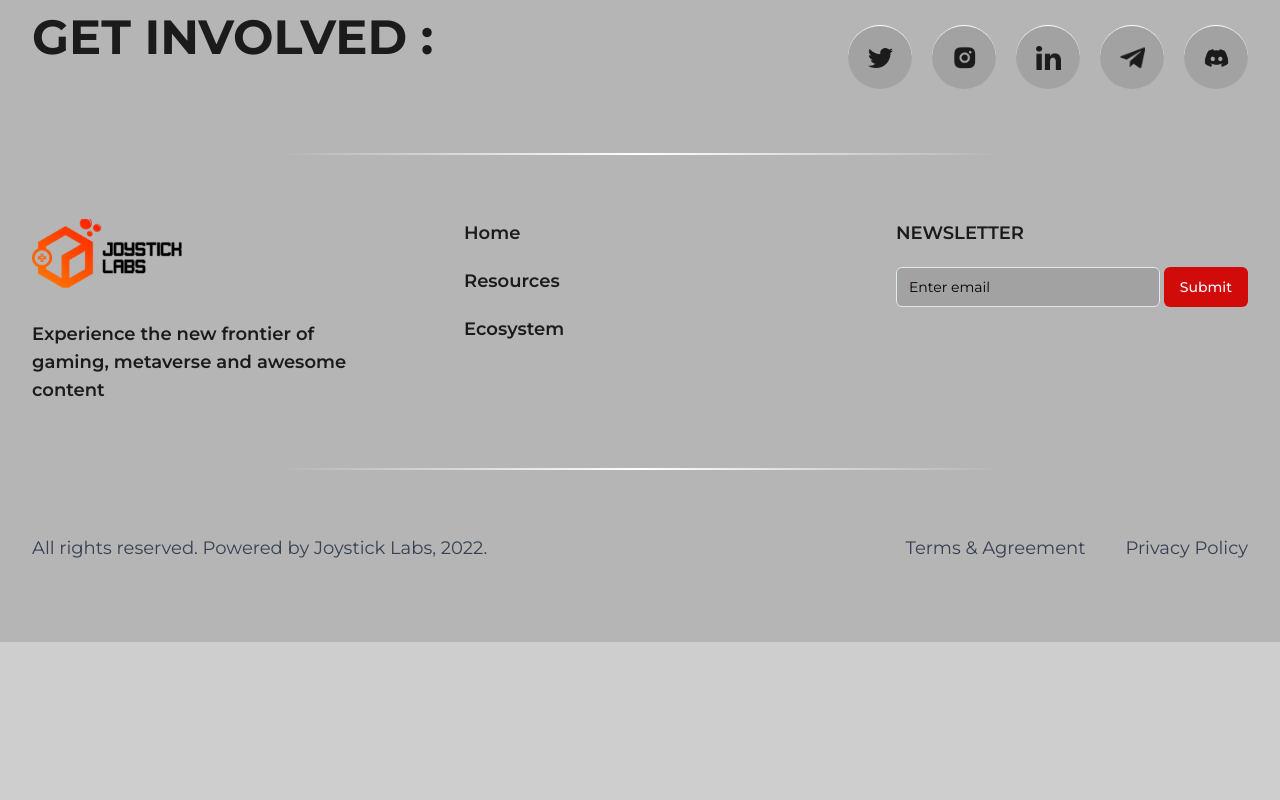
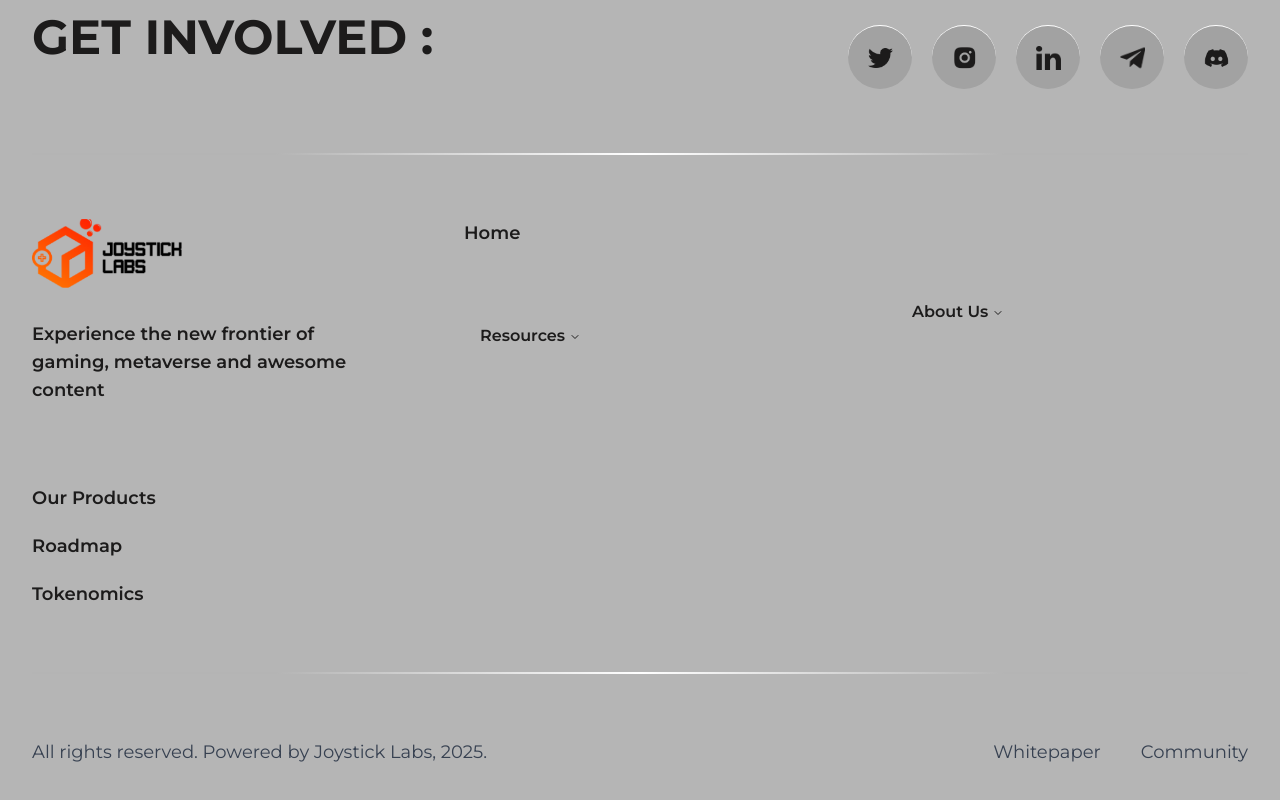
Before and after one commit to grycokreyy/joysticklabs, a Next.js app: page / in a window 1280 px wide. Shown: the part 5951-6751 px from the top of the page. Before the commit the page ends 6593 px from the top, so only its background shows below. Built offline with nearby package versions, Linux system fonts and the light colour scheme.

Commit message:
finl45454

```diff
--- a/components/footer/index.tsx
+++ b/components/footer/index.tsx
@@ -4,6 +4,14 @@ import Image from "next/image";
 import Link from "next/link";
 import { Input } from "@/components/ui/input";
 import { Button } from "@/components/ui/button";
+import {
+  NavigationMenu,
+  NavigationMenuContent,
+  NavigationMenuItem,
+  NavigationMenuLink,
+  NavigationMenuList,
+  NavigationMenuTrigger,
+} from "@/components/ui/navigation-menu";
 
 export const socials = [
   {
@@ -91,33 +99,60 @@ const Footer = () => {
           </section>
 
           <section className="v-stack space-y-5">
-            <Link href={"/"} className={"font-semibold text-lg"}>
+            <Link href={"#home"} className={"font-semibold text-lg"}>
               Home
             </Link>
-            <Link href={"/resources"} className={"font-semibold text-lg"}>
-              Resources
-            </Link>
-            <Link href={"/ecosystem"} className={"font-semibold text-lg"}>
-              Ecosystem
-            </Link>
+            <NavigationMenu>
+              <NavigationMenuList>
+                <NavigationMenuItem>
+                  <NavigationMenuTrigger className={"bg-transparent font-semibold text-md"}>
+                    Resources
+                  </NavigationMenuTrigger>
+                  <NavigationMenuContent className={"p-3 bg-gray-200"}>
+                    <ul className={"v-stack space-y-3 font-semibold text-sm"}>
+                      <li>
+                        <NavigationMenuLink href={"/whitepaper.pdf"} target={"_blank"} className={"hover:cursor-pointer"}>
+                          White Paper
+                        </NavigationMenuLink>
+                      </li>
+                    </ul>
+                  </NavigationMenuContent>
+                </NavigationMenuItem>
+              </NavigationMenuList>
+            </NavigationMenu>
           </section>
 
           <section className="v-stack space-y-5">
-            <h5 className={"h5"}>NEWSLETTER</h5>
+            <NavigationMenu>
+              <NavigationMenuList>
+                <NavigationMenuItem>
+                  <NavigationMenuTrigger className={"bg-transparent font-semibold text-md"}>
+                    About Us
+                  </NavigationMenuTrigger>
+                  <NavigationMenuContent className={"p-3 bg-gray-200"}>
+                    <ul className={"v-stack space-y-3 font-semibold text-sm"}>
+                      <li>
+                        <NavigationMenuLink href={"#aboutus"} className={"hover:cursor-pointer"}>
+                          Our Mission
+                        </NavigationMenuLink>
+                      </li>
+                    </ul>
+                  </NavigationMenuContent>
+                </NavigationMenuItem>
+              </NavigationMenuList>
+            </NavigationMenu>
+          </section>
 
-            <div
-              className={
-                "v-stack lg:h-stack items-stretch space-y-4 lg:space-y-0 lg:space-x-1"
-              }
-            >
-              <Input
-                className={"bg-[#A2A2A2] placeholder:text-black"}
-                size={30}
-                type={"email"}
-                placeholder={"Enter email"}
-              />
-              <Button className={"py-4"}>Submit</Button>
-            </div>
+          <section className="v-stack space-y-5">
+            <Link href={"#products"} className={"font-semibold text-lg"}>
+              Our Products
+            </Link>
+            <Link href={"#roadmap"} className={"font-semibold text-lg"}>
+              Roadmap
+            </Link>
+            <Link href={"#tokenomics"} className={"font-semibold text-lg"}>
+              Tokenomics
+            </Link>
           </section>
         </section>
 
@@ -132,14 +167,14 @@ const Footer = () => {
             "v-stack lg:h-stack lg:items-center justify-between lg:text-lg text-gray-700 space-y-5 lg:space-y-0"
           }
         >
-          <span>All rights reserved. Powered by Joystick Labs, 2022.</span>
+          <span>All rights reserved. Powered by Joystick Labs, 2025.</span>
           <div
             className={
               "v-stack lg:h-stack lg:items-center justify-between lg:space-x-10 space-y-5 lg:space-y-0"
             }
           >
-            <Link href={"/terms-agreement"}>Terms & Agreement</Link>
-            <Link href={"/privacy-policy"}>Privacy Policy</Link>
+            <Link href={"/whitepaper.pdf"}>Whitepaper</Link>
+            <Link href={"https://x.com/Joystick_labs"}>Community</Link>
           </div>
         </section>
       </section>
--- a/components/header-mobile/index.tsx
+++ b/components/header-mobile/index.tsx
@@ -38,6 +38,7 @@ const HeaderMobile = () => {
                   Home
                 </Link>
               </li>
+
               <li onClick={() => setIsSubMenuOpen((prev) => !prev)}>
                 <div
                   className={
@@ -55,10 +56,7 @@ const HeaderMobile = () => {
                   <div className={"ml-5 mt-2 w-full p-2 rounded-md"}>
                     <ul className={"v-stack space-y-2 text-sm"}>
                       <li>
-                        <Link
-                          href={"/whitepaper.pdf"}
-                          target={"_blank"}
-                        >
+                        <Link href={"/whitepaper.pdf"} target={"_blank"}>
                           White Paper
                         </Link>
                       </li>
@@ -69,14 +67,57 @@ const HeaderMobile = () => {
                   </div>
                 )}
               </li>
+
+              <li onClick={() => setIsSubMenuOpen((prev) => !prev)}>
+                <div
+                  className={
+                    "h-stack items-center space-x-2 hover:text-primary transition-colors"
+                  }
+                >
+                  <span>About Us</span>
+                  <ChevronDown
+                    className={`${isSubMenuOpen ? "rotate-180" : "rotate-0"} transition-all duration-300`}
+                    size={20}
+                  />
+                </div>
+
+                {isSubMenuOpen && (
+                  <div className={"ml-5 mt-2 w-full p-2 rounded-md"}>
+                    <ul className={"v-stack space-y-2 text-sm"}>
+                      <li>
+                        <Link href={"#aboutus"}>Our Mission</Link>
+                      </li>
+                    </ul>
+                  </div>
+                )}
+              </li>
+
               <li>
                 <Link
                   className={"hover:text-primary transition-colors"}
-                  title={"Ecosystem - Joystick Labs"}
+                  title={"Our Products - Joystick Labs"}
                   onClick={() => setIsOpen(false)}
-                  href={"/ecosystem"}
+                  href={"#products"}
                 >
-                  Ecosystem
+                  Our Products
+                </Link>
+              </li>
+
+              <li>
+                <Link
+                  className={"hover:text-primary transition-colors"}
+                  href={"#roadmap"}
+                >
+                  Roadmap
+                </Link>
+              </li>
+
+              <li>
+                <Link
+                  className={"hover:text-primary transition-colors"}
+                  href={"#tokenomics"}
+                >
+                  Tokenomics
                 </Link>
               </li>
 
```
